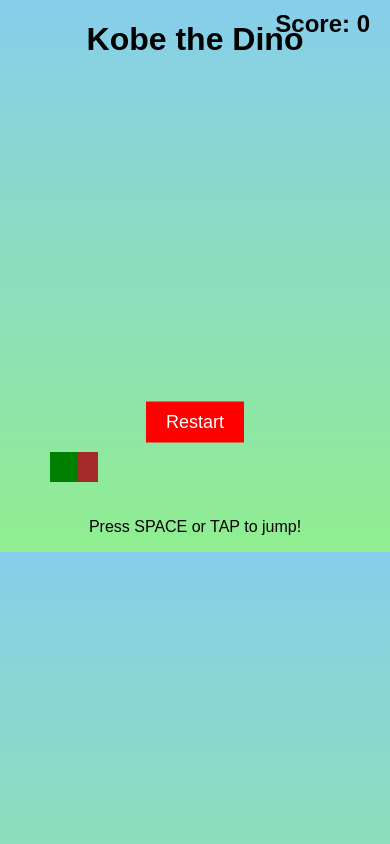
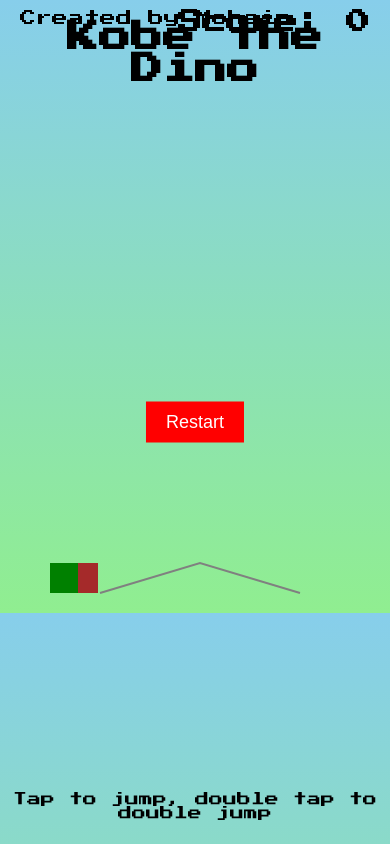
Before and after one commit to oogwaygamesstudio/alien-escape, a plain HTML site: page index.html in a window 390 px wide. Drawn offline with Linux system fonts and the light colour scheme.

Commit message:
Updated game with responsive design and mobile jump

```diff
--- a/index.html
+++ b/index.html
@@ -5,9 +5,11 @@
     <meta name="viewport" content="width=device-width, initial-scale=1.0">
     <title>Kobe the Dino</title>
     <style>
+        @import url('https://fonts.googleapis.com/css2?family=Press+Start+2P&display=swap');
+
         body {
             text-align: center;
-            font-family: Arial, sans-serif;
+            font-family: 'Press Start 2P', cursive;
             margin: 0;
             overflow: hidden;
             background: linear-gradient(to bottom, skyblue, lightgreen);
@@ -15,7 +17,7 @@
         canvas {
             display: block;
             width: 100vw;
-            height: 50vh;
+            height: 60vh;
         }
         #score {
             position: absolute;
@@ -37,19 +39,32 @@
             border: none;
             cursor: pointer;
         }
+        #creator {
+            position: absolute;
+            top: 10px;
+            left: 20px;
+            font-size: 16px;
+        }
+        #instructions {
+            font-size: 14px;
+            position: absolute;
+            bottom: 10px;
+            width: 100%;
+        }
     </style>
 </head>
 <body>
     <h1>Kobe the Dino</h1>
+    <div id="creator">Created by Mohsin</div>
     <div id="score">Score: 0</div>
     <canvas id="gameCanvas"></canvas>
     <button id="restartBtn" onclick="restartGame()">Restart</button>
-    <p>Press SPACE or TAP to jump!</p>
+    <p id="instructions">Tap to jump, double tap to double jump</p>
     <script>
         const canvas = document.getElementById("gameCanvas");
         const ctx = canvas.getContext("2d");
         canvas.width = window.innerWidth;
-        canvas.height = window.innerHeight * 0.5;
+        canvas.height = window.innerHeight * 0.6;
 
         let dino = { x: 50, y: canvas.height - 50, width: 30, height: 30, dy: 0, jumping: false, canDoubleJump: false };
         let cactus = { x: canvas.width, y: canvas.height - 50, width: 20, height: 30, speed: 2 };
@@ -58,6 +73,19 @@
 
         function draw() {
             ctx.clearRect(0, 0, canvas.width, canvas.height);
+
+            // Draw background elements
+            ctx.strokeStyle = "gray";
+            ctx.lineWidth = 2;
+            ctx.beginPath();
+            ctx.moveTo(100, canvas.height - 20);
+            ctx.lineTo(200, canvas.height - 50);
+            ctx.lineTo(300, canvas.height - 20);
+            ctx.stroke();
+
+            ctx.beginPath();
+            ctx.arc(500, 50, 20, 0, Math.PI * 2);
+            ctx.stroke();
 
             // Draw dino
             ctx.fillStyle = "green";
```
